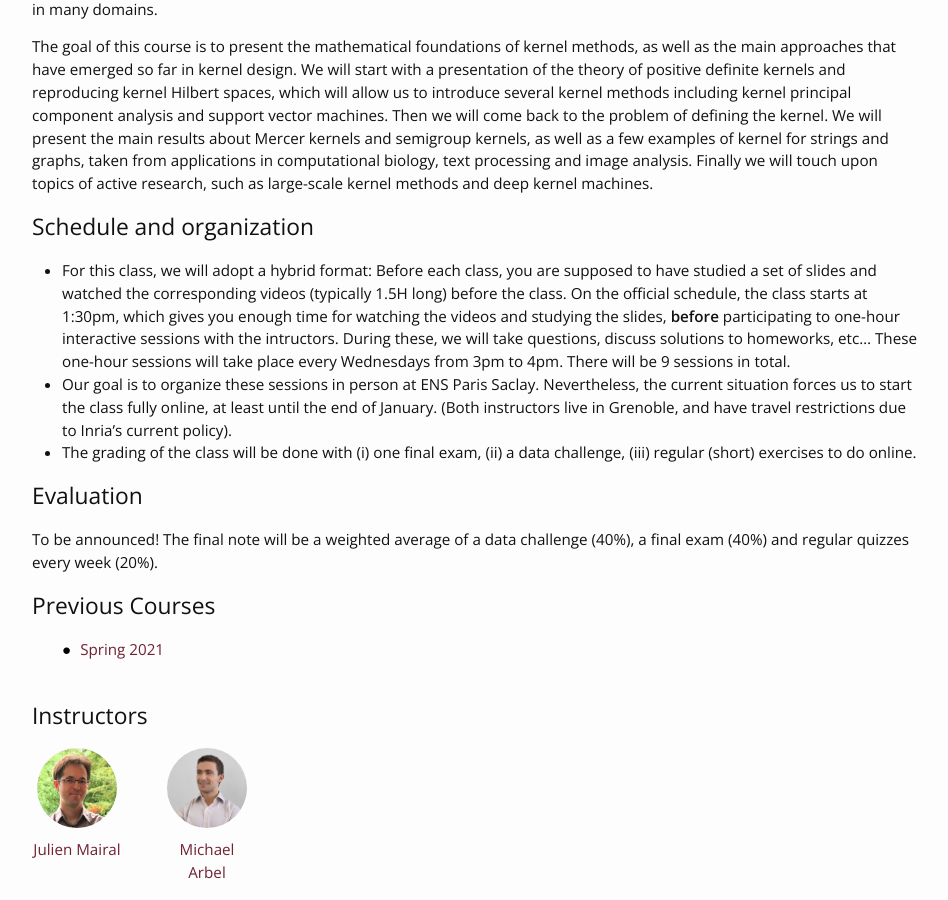
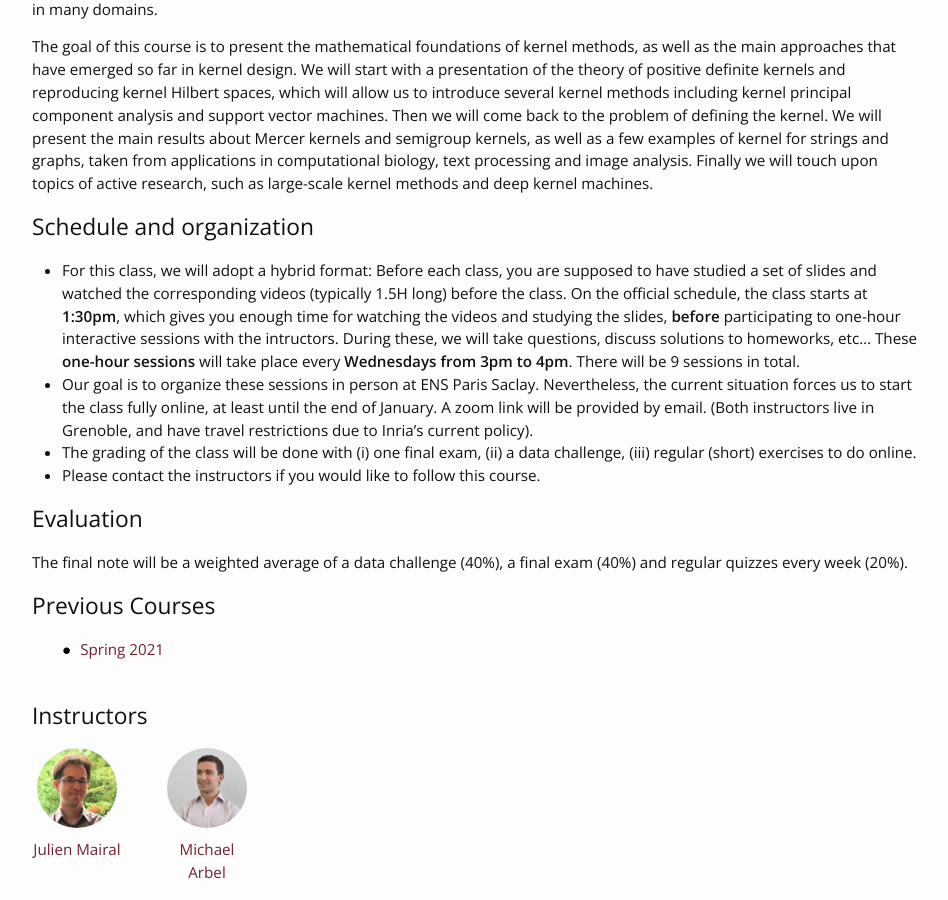
Before and after one commit to mva-kernel-methods/course-2021-2022, a Jekyll site: the page built from index.md, in a window 1280 px wide and 900 px high, scrolled down 899 px. Shown: the whole window, without its empty margins (163-1111 px from the left). Built offline with Jekyll 4.4.1, drawn with Linux system fonts in a browser that asks for light colours; nearby versions of some CDN libraries.

```diff
--- a/index.md
+++ b/index.md
@@ -10,11 +10,11 @@ The goal of this course is to present the mathematical foundations of kernel met
 
 ## Schedule and organization
 
-- For this class, we will adopt a hybrid format: Before each class, you are supposed to have studied a set of slides and watched the corresponding videos (typically 1.5H long) before the class. On the official schedule, the class starts at 1:30pm, which gives you enough time for watching the videos and studying the slides, **before** participating to one-hour interactive sessions with the intructors. During these, we will take questions, discuss solutions to homeworks, etc... These one-hour sessions will take place every Wednesdays from 3pm to 4pm. There will be 9 sessions in total.
--  Our goal is to organize these sessions in person at ENS Paris Saclay. Nevertheless, the current situation forces us to start the class fully online, at least until the end of January. (Both instructors live in Grenoble, and have travel restrictions due to Inria's current policy).
+- For this class, we will adopt a hybrid format: Before each class, you are supposed to have studied a set of slides and watched the corresponding videos (typically 1.5H long) before the class. On the official schedule, the class starts at **1:30pm**, which gives you enough time for watching the videos and studying the slides, **before** participating to one-hour interactive sessions with the intructors. During these, we will take questions, discuss solutions to homeworks, etc... These **one-hour sessions** will take place every **Wednesdays from 3pm to 4pm**. There will be 9 sessions in total.
+-  Our goal is to organize these sessions in person at ENS Paris Saclay. Nevertheless, the current situation forces us to start the class fully online, at least until the end of January. A zoom link will be provided by email. (Both instructors live in Grenoble, and have travel restrictions due to Inria's current policy).
 - The grading of the class will be done with (i) one final exam, (ii) a data challenge, (iii) regular (short) exercises to do online.
+- Please contact the instructors if you would like to follow this course.
 
 
 ## Evaluation
-To be announced!
  The final note will be a weighted average of a data challenge (40%), a final exam (40%) and regular quizzes every week (20%).
```
Also changed, not shown: _lectures/Lecture_8.md (+1 -4 lines), _lectures/Lecture_9.md (+3 -1 lines), assignments.md (+1 -1 lines), 11 other files.
